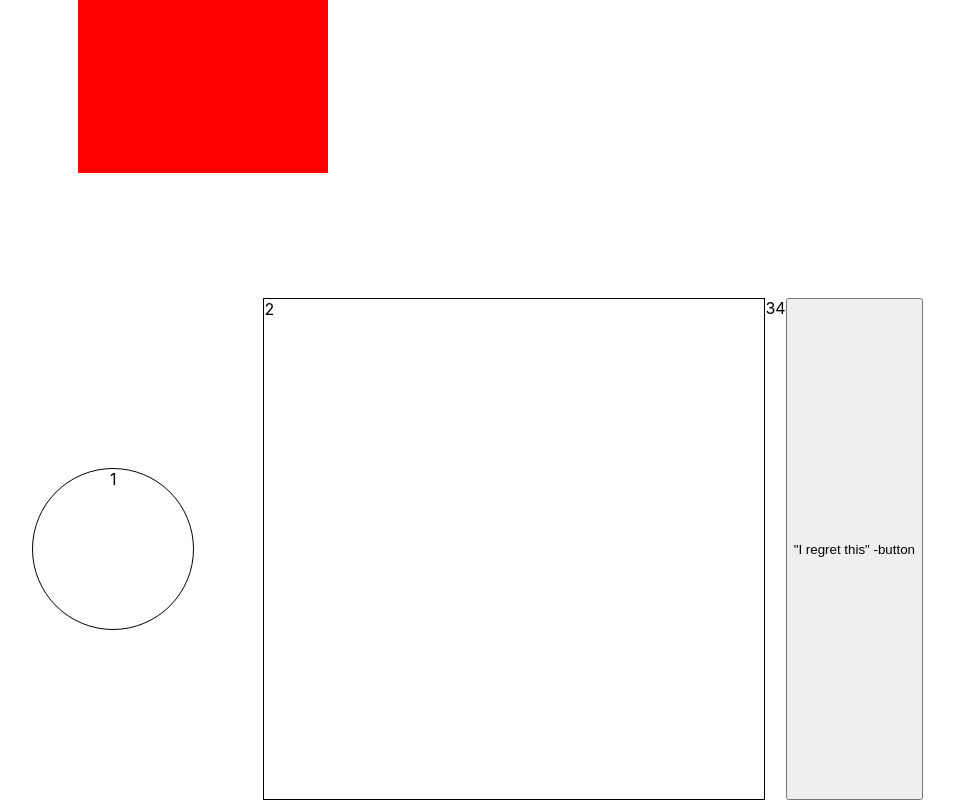
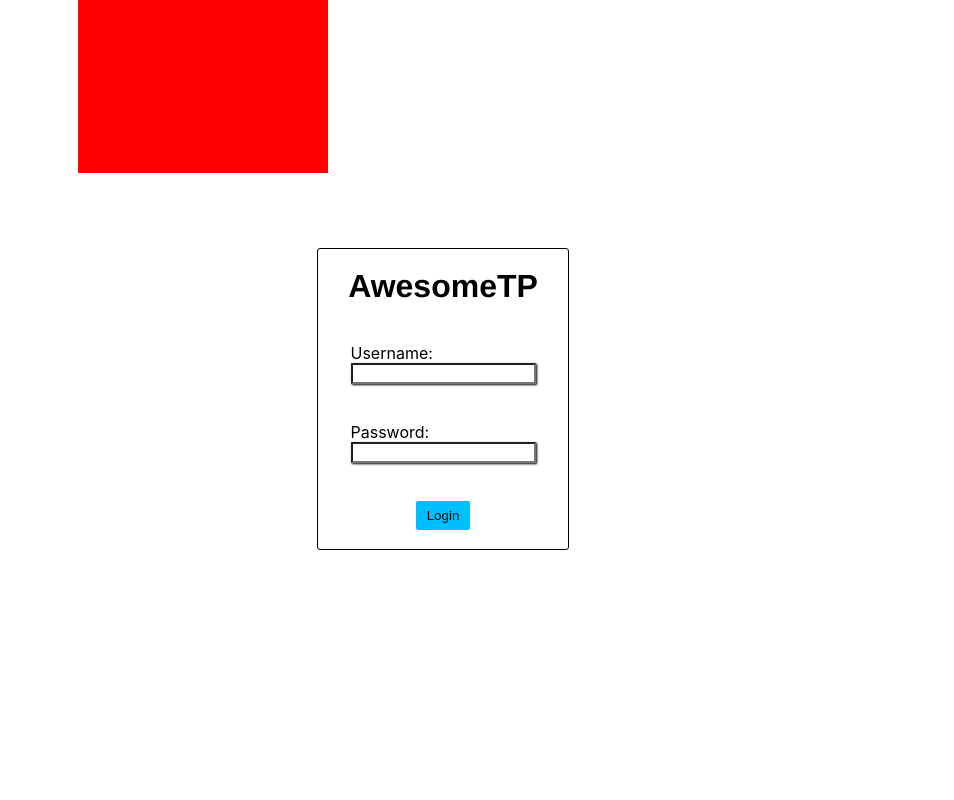
Before and after one commit to Feope/Din19SP_TP, a React (Create React App) app in the folder Frontend/: page / in a window 1280 px wide. Shown: the part 1194-1994 px from the top of the page, without its empty margins (197-1151 px from the left). After the commit the page ends 1744 px from the top, so only its background shows below. Built offline with nearby package versions, Linux system fonts and the light colour scheme.

Commit message:
changed plans to do login screen

```diff
--- a/Frontend/src/App.js
+++ b/Frontend/src/App.js
@@ -2,7 +2,7 @@ import React, { Component } from 'react';
 import Header from './components/header';
 import ForumTopicContainer from './components/ForumTopicContainer'
 import './App.css';
-import User from './components/User'
+import Login from './components/Login'
 
 export default class App extends Component {
   constructor ()
@@ -19,7 +19,7 @@ export default class App extends Component {
       <div className="appContainer">
         <div><Header/></div>
         <div><ForumTopicContainer/></div>
-        <div><User/></div>
+        <div><Login/></div>
       </div>
     )
   }
--- /dev/null
+++ b/Frontend/src/components/Login.js
@@ -0,0 +1,21 @@
+import React from 'react'
+import styles from './Login.module.css'
+
+export default function Login(){
+    return (
+        <>
+            <div className={styles.LoginContainer}>
+                <h1>AwesomeTP</h1>
+                <div className={styles.UserName}>
+                    <label for="username">Username:</label>
+                    <input name="username"type="text" id="UserName"></input>
+                </div>
+                <div className={styles.Password}>
+                    <label for="pasword">Password:</label>
+                    <input name="password"type="text" id="PassWord"></input>
+                </div>
+                <button>Login</button>
+            </div>
+        </>
+    )
+}
--- /dev/null
+++ b/Frontend/src/components/Login.module.css
@@ -0,0 +1,42 @@
+.LoginContainer{
+    height: 300px;
+    max-width: 250px;
+    margin: auto;
+    display: flex;
+    border: 1px solid black;
+    border-radius: 3px;
+    flex-direction: column;
+    justify-content: center;
+    align-items: center;
+}
+
+.UserName{
+    display: flex;
+    flex-direction: column;
+    margin: auto;
+}
+
+.Password{
+    display: flex;
+    flex-direction: column;
+    margin: auto;
+}
+
+button{
+    background-color: deepskyblue;
+    margin: auto;
+    padding: 6px;
+    padding-right: 10px;
+    padding-left: 10px;
+    border: 1px solid deepskyblue;
+    border-radius: 5%;
+}
+
+input{
+    box-shadow: 1px 1px 2px black;
+}
+
+h1{
+    margin: auto;
+    font-family: 'Franklin Gothic Medium', 'Arial Narrow', Arial, sans-serif;
+}
--- a/Frontend/src/components/User.js
+++ /dev/null
@@ -1,16 +0,0 @@
-import React from 'react'
-import styles from './user.module.css'
-
-export default function User(){
-    return (
-        <>
-            <div className={styles.UserContainer}>
-                <div className={styles.ProfilePic}>1</div>
-                <div className={styles.InfoPanel}>2</div>
-                <div className={styles.UserMedals}>3</div>
-                <div className={styles.history}>4</div>
-                <button className={styles.DeleteButton}>"I regret this" -button</button>
-            </div>
-        </>
-    )
-}
--- a/Frontend/src/components/user.module.css
+++ /dev/null
@@ -1,28 +0,0 @@
-.UserContainer{
-    width: auto;
-    vertical-align: middle;
-    position: relative;
-    top: 50px;
-    margin: auto;
-    display: flex;
-    flex-wrap: wrap;
-}
-
-.ProfilePic{
-    text-align: center;
-    height: 160px;
-    width: 160px;
-    border: 1px solid black;
-    border-radius: 50%;
-    vertical-align: middle;
-    position: relative;
-    margin: auto;
-}
-
-.InfoPanel{
-    width: 500px;
-    height: 500px;
-    border: 1px solid black;
-    vertical-align: middle;
-    position: relative;
-}
```
